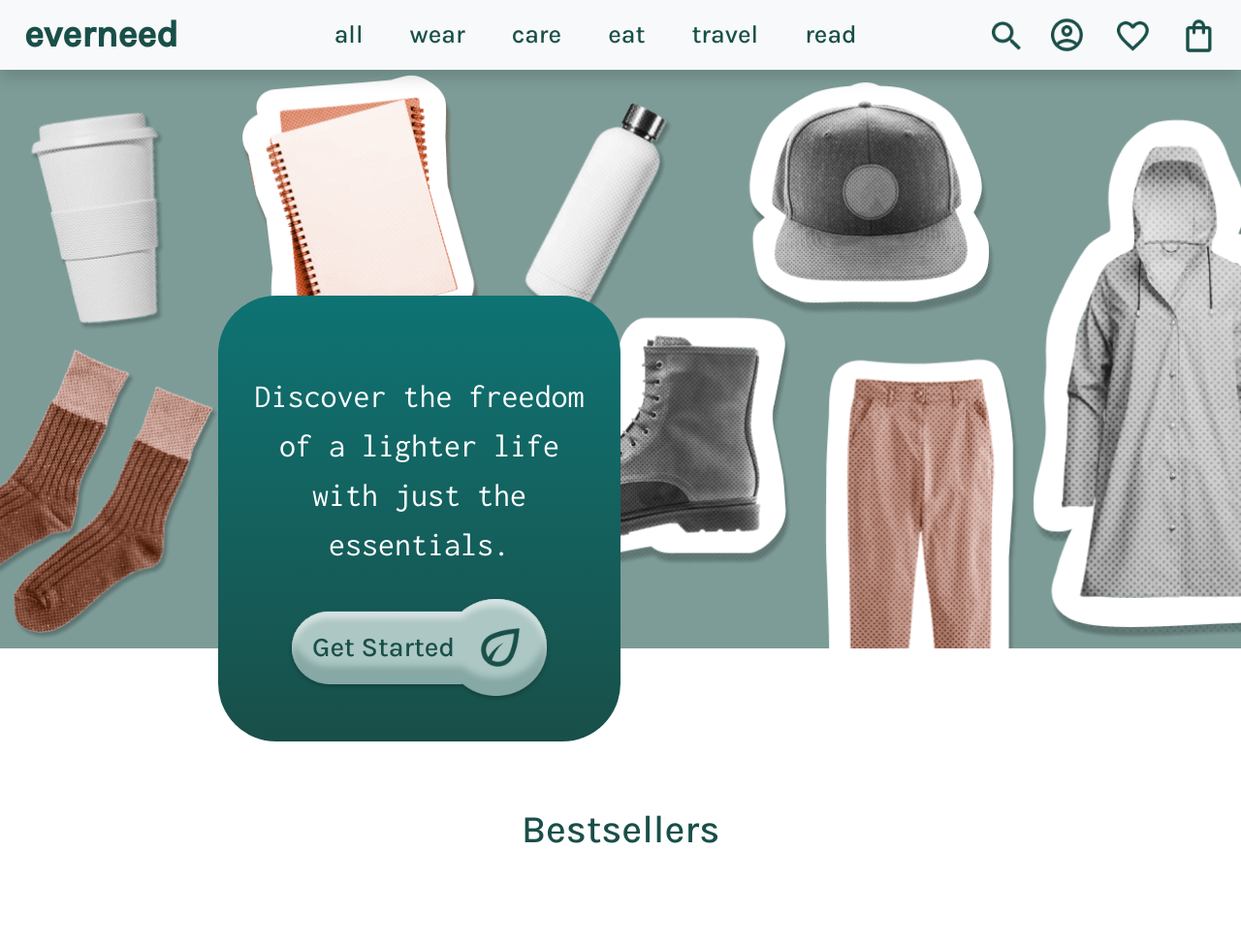
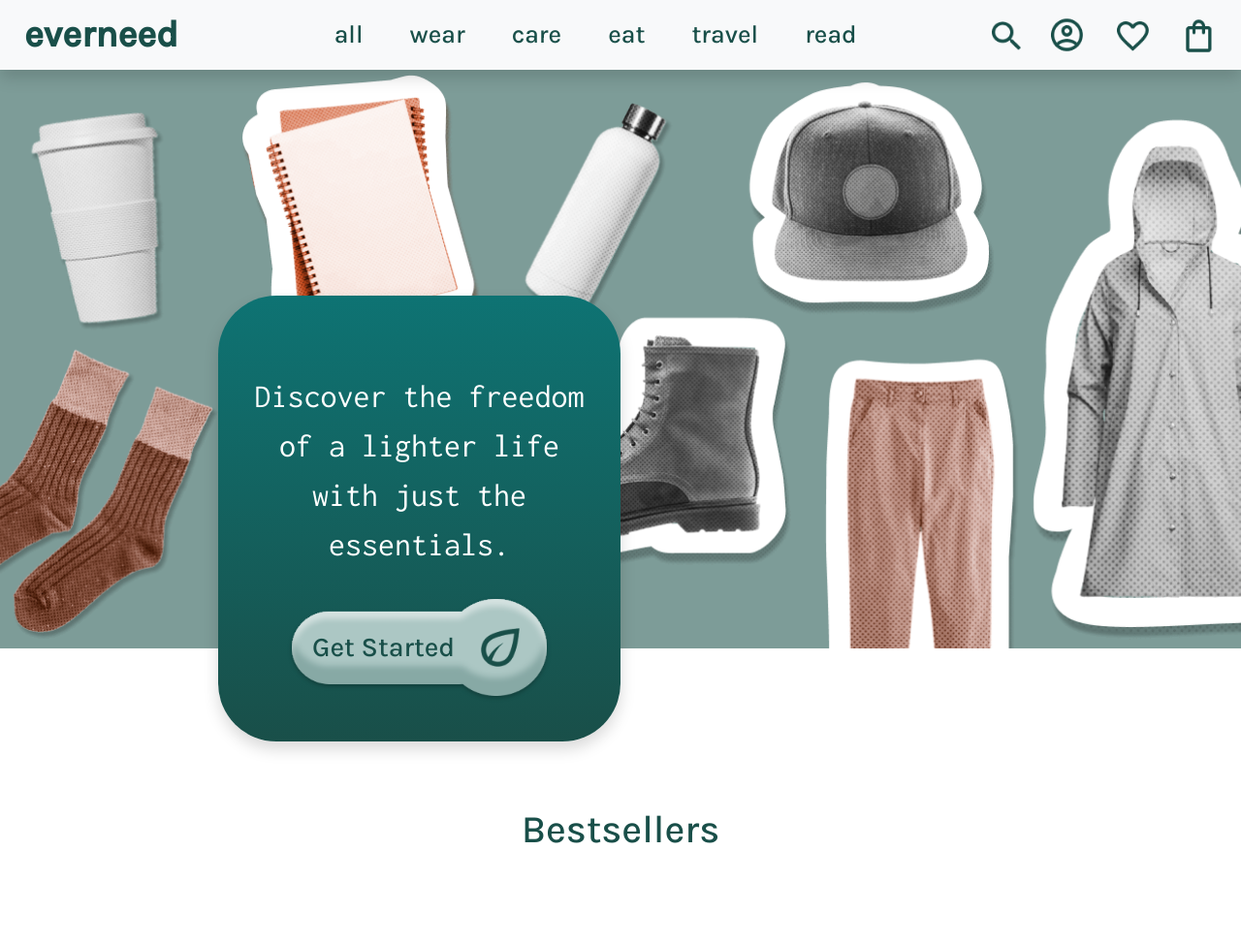
Before and after one commit to amylour/everneed, a Django app: page / in a window 1280 px wide. Shown: the part 41-1016 px from the top of the page at 97% size. Run offline with Django 3.2, Linux system fonts and the light colour scheme; data comes from the database, SQL or seed files in the repository; both versions use the stored data as it was after the commit; some libraries are stand-ins or nearby versions.

Commit message:
add: shadow to hero panel

```diff
--- a/home/templates/home/index.html
+++ b/home/templates/home/index.html
@@ -9,7 +9,7 @@
 <div id="hero-image">
     <div class="container-fluid hero-banner w-100 mb-5">
         <img src="{% static 'images/dt_hero.png' %}" alt="main image of the items available in the store" class="hero-image p-0">
-        <div class="text-left hero-text-panel">
+        <div class="text-left hero-text-panel shadow">
             <p class="text-white text-center mt-5 hero-text">Discover the freedom of a lighter life with just the essentials.</p>
             <a href="{% url 'products' %}">
             <img src="{% static 'images/hero_button.png' %}" class="hero-button" alt="vector shape for hero button, pill shape with circle end">
```
Also changed, not shown: db.sqlite3.
